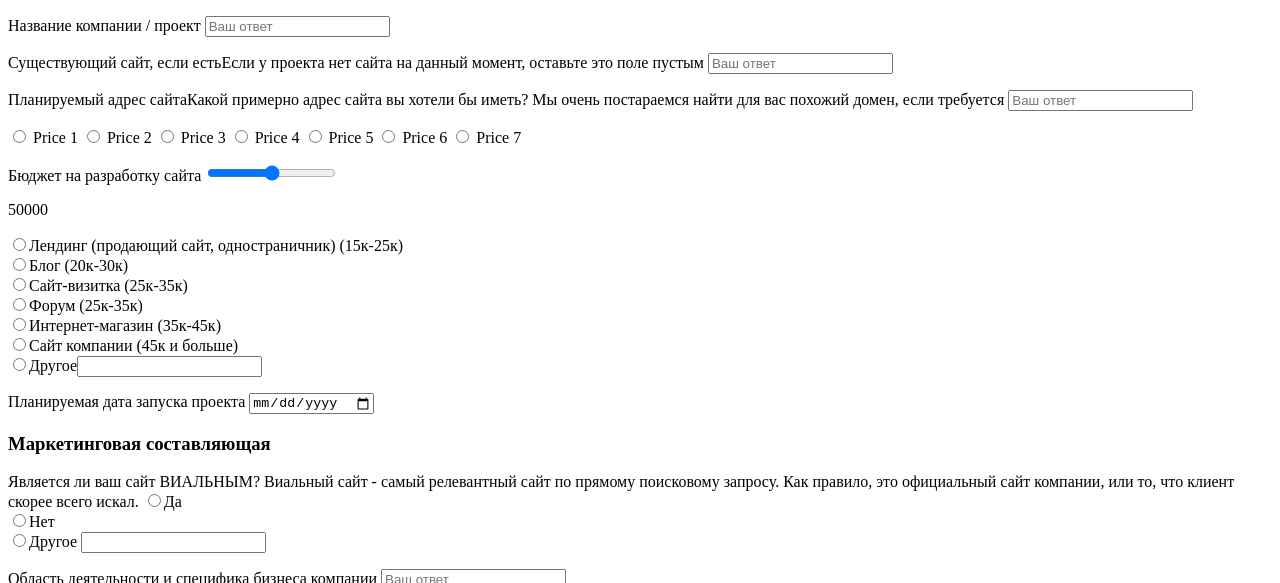
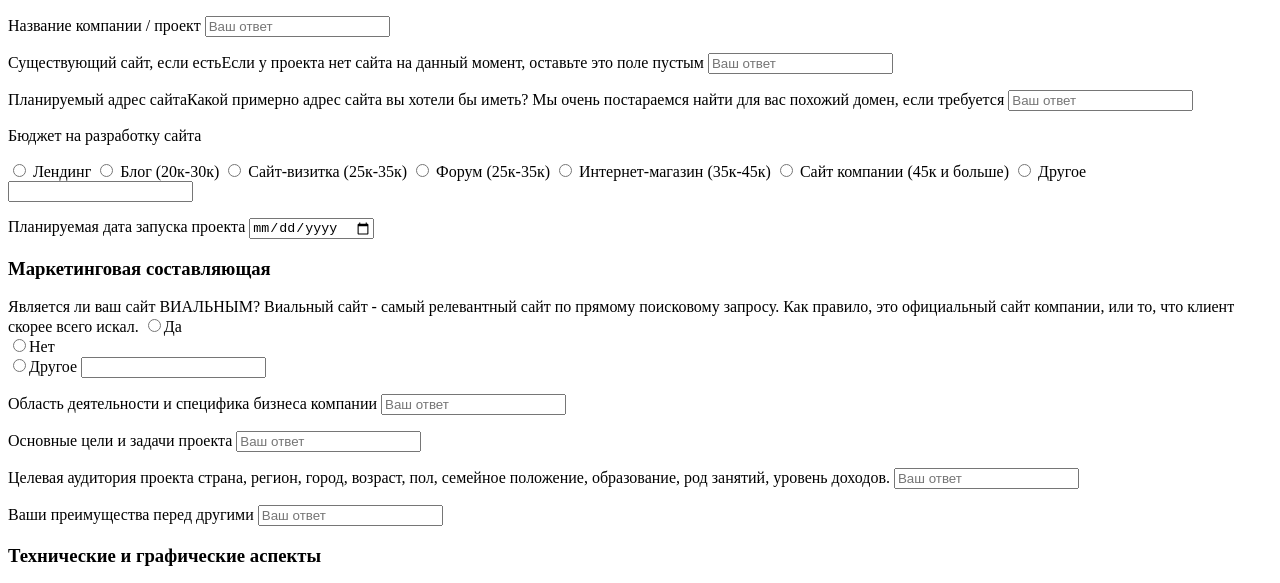
Before and after one commit to HANT666/profile, a plain HTML site: page index.html in a window 1280 px wide. Shown: the part 152-735 px from the top of the page. Drawn offline with Linux system fonts and the light colour scheme.

Commit message:
отладка с новым миксином + удаление старого ползунка

```diff
--- a/index.html
+++ b/index.html
@@ -30,21 +30,24 @@
           <label for="3">Планируемый адрес сайта</label><span class="description">Какой примерно адрес сайта вы хотели бы иметь? Мы очень постараемся найти для вас похожий домен, если требуется</span>
           <input id="3" type="text" value="" placeholder="Ваш ответ" />
         </p>
+        <p>
+          <label id="kazna" for="" data-required="true">Бюджет на разработку сайта </label>
           <div id="price-selector">
             <input type="radio" name="price" id="p1">
-          <label for="p1">Price 1</label>
+            <label for="p1">Лендинг </label>
             <input type="radio" name="price" id="p2">
-          <label for="p2">Price 2</label>
+            <label for="p2">Блог (20к-30к)</label>
             <input type="radio" name="price" id="p3">
-          <label for="p3">Price 3</label>
+            <label for="p3">Сайт-визитка (25к-35к)</label>
             <input type="radio" name="price" id="p4">
-          <label for="p4">Price 4</label>
+            <label for="p4">Форум (25к-35к)</label>
             <input type="radio" name="price" id="p5">
-          <label for="p5">Price 5</label>
+            <label for="p5">Интернет-магазин (35к-45к)</label>
             <input type="radio" name="price" id="p6">
-          <label for="p6">Price 6</label>
+            <label for="p6">Сайт компании (45к и больше)</label>
             <input type="radio" name="price" id="p7">
-          <label for="p7">Price 7</label>
+            <label for="p7">Другое</label>
+            <input type="text" id="other_text0" />
             <div>
               <div>
                 <!-- before -->
@@ -53,20 +56,6 @@
               </div>
             </div>
           </div>
-        <p>
-
-          <label id="kazna" for="" data-required="true">Бюджет на разработку сайта </label>
-          <input type="range" min="0" max="100000" step="100" id="size_input" oninput="size1()" value="50000" />
-          <p id="size_output">50000</p>
-
-          <div class="site-type" id="15000"><input type="radio" name="site-type" id="" onclick="set_size(15000)">Лендинг (продающий сайт, одностраничник) (15к-25к)</div>
-          <div class="site-type" id="20000"><input type="radio" name="site-type" id="" onclick="set_size(20000)">Блог (20к-30к)</div>
-          <div class="site-type" id="25000"><input type="radio" name="site-type" id="" onclick="set_size(25000)">Сайт-визитка (25к-35к)</div>
-          <div class="site-type" id="25000"><input type="radio" name="site-type" id="" onclick="set_size(25000)">Форум (25к-35к)</div>
-          <div class="site-type" id="35000"><input type="radio" name="site-type" id="" onclick="set_size(35000)">Интернет-магазин (35к-45к)</div>
-          <div class="site-type" id="45000"><input type="radio" name="site-type" id="" onclick="set_size(45000)">Сайт компании (45к и больше)</div>
-          <div class="site-type" id="0"><input type="radio" name="site-type" id="other1" placeholder="Ваш ответ" class="other" onclick="other(other_text0)"
-            />Другое<input type="text" id="other_text0" /></div>
         </p>
         <p>
           <label for="5" data-required="true">Планируемая дата запуска проекта </label>
--- a/style.less
+++ b/style.less
@@ -1,5 +1,6 @@
 @charset "utf-8";
 @import  "/api/mixin.less";
+@font-default: Tahoma;
 
 html {
 
@@ -39,7 +40,7 @@ div {
   background-color: white;
 }
 div.main {
-  .rounded(20px);
+  .round(20px);
   .edge(#999);
   margin: 50px auto;
   .size(50%, 100%);
@@ -88,11 +89,13 @@ p{
   .font(14px);
 }
 #price-selector { text-align: center; position: relative; font-size: 0;
-  label { .inlined; .size(10%, 30px); color: silver; .animate; position: relative; .font(14px); margin: 0 1%;
+
+  label { .inline; .size(10%, 30px); color: silver; .animate; position: relative; .font(10px); margin: 0 1%;
     &:before { display: block; content: ''; .size(10px, 10px); background: lime; margin: 0 auto; }
     &:after { display: block; content: ''; .arrow(5px, lime, top); left: 50%; margin-left:-5px; top: -5px; }
     &:first-of-type { margin-left: 0; }
     &:last-of-type { margin-right: 0; }
+    &:hover { color: red; }
   }
   input { display: none;
     &:checked + label { color: blue; width: 20%;
@@ -103,7 +106,7 @@ p{
   }
   & > div { position: absolute; left: 6%; top: 0; right: 6%; height: 5px; background: lightcoral;
     & > div { position: absolute; width: 0; background: green; left: 0; bottom: 0; top: 0; .animate;
-      &:after { display: block; content: ''; position: absolute; right: 0; .circled(10px); top: -2px; background: red; }
+      &:after { display: block; content: ''; position: absolute; right: 0; .circle(10px); top: -2px; background: red; }
     }
   }
   #p1:checked ~ div > div { width: 10%;  }
```
Lines whose indentation alone changed are shown as unchanged.
